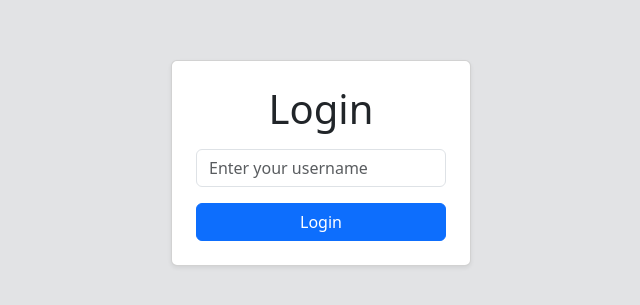
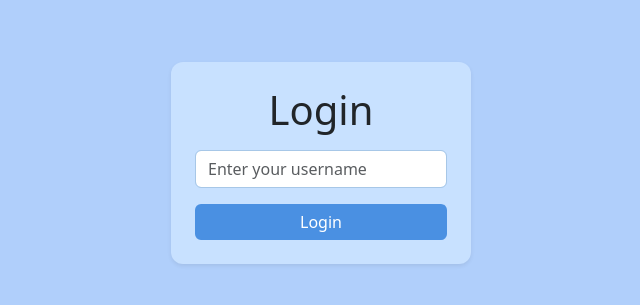
Before and after one commit to Nyheim99/WASAText, a Vue app in the folder webui/: page /#/login in a window 1280 px wide. Shown: the part 237-542 px from the top of the page, without its empty margins (319-959 px from the left). Built offline with nearby package versions, Linux system fonts and the light colour scheme.

Commit message:
Started fixing color scheme

```diff
--- a/webui/index.html
+++ b/webui/index.html
@@ -9,7 +9,7 @@
 		<link rel="stylesheet" href="https://cdn.jsdelivr.net/npm/bootstrap-icons/font/bootstrap-icons.css"/>
 	</head>
 	<body>
-		<div class="h-100 bg-secondary-subtle" id="app"></div>
+		<div class="h-100" style="background-color: #B0CFFB;" id="app"></div>
 
 		<script src="/bootstrap/js/bootstrap.bundle.js"></script>
 		<script type="module" src="/src/main.js"></script>
--- a/webui/src/components/Conversation.vue
+++ b/webui/src/components/Conversation.vue
@@ -351,7 +351,6 @@ export default {
 				emit("message-sent", props.conversation.conversation_id);
 
 				scrollToBottom();
-
 			} catch (error) {
 				console.error(
 					"Failed to send message:",
@@ -724,10 +723,11 @@ export default {
 </script>
 
 <template>
-	<div class="bg-white d-flex flex-column shadow-sm rounded h-100">
-		<div
-			class="d-flex align-items-center p-3 justify-content-between"
-		>
+	<div
+		class="d-flex flex-column shadow-sm rounded h-100"
+		style="background-color: #C8E1FF"
+	>
+		<div class="d-flex align-items-center p-3 justify-content-between">
 			<div class="d-flex align-items-center">
 				<img
 					:src="conversationPhoto()"
@@ -740,7 +740,10 @@ export default {
 				</h5>
 			</div>
 
-			<div v-if="conversation.conversation_type == 'group'" class="dropdown ms-2">
+			<div
+				v-if="conversation.conversation_type == 'group'"
+				class="dropdown ms-2"
+			>
 				<button
 					class="btn btn-light p-1 d-flex align-items-center justify-content-center rounded-circle"
 					type="button"
@@ -749,7 +752,11 @@ export default {
 					aria-expanded="false"
 					data-bs-placement="top"
 					title="Group Actions"
-					style="width: 36px; height: 36px; box-shadow: 0 2px 4px rgba(0, 0, 0, 0.1);"
+					style="
+						width: 36px;
+						height: 36px;
+						box-shadow: 0 2px 4px rgba(0, 0, 0, 0.1);
+					"
 				>
 					<i class="bi bi-three-dots fs-4"></i>
 				</button>
@@ -1215,7 +1222,11 @@ export default {
 						@keyup.enter="handleEnterPress"
 					/>
 				</div>
-				<button class="btn btn-primary ms-2" @click="sendMessage" title="Send Message">
+				<button
+					class="btn btn-primary ms-2"
+					@click="sendMessage"
+					title="Send Message"
+				>
 					<i class="bi bi-send"></i>
 				</button>
 			</div>
--- a/webui/src/components/ConversationList.vue
+++ b/webui/src/components/ConversationList.vue
@@ -352,19 +352,27 @@ export default {
 
 <template>
 	<div
-		class="rounded shadow-sm bg-white p-1 d-flex flex-column h-100"
-		style="width: 300px"
+		class="rounded shadow-sm p-1 d-flex flex-column h-100"
+		style="width: 300px; background-color: #C8E1FF"
 	>
 		<div class="container row w-100 m-0 p-0">
 			<div class="d-flex justify-content-between align-items-center p-1">
 				<h5 class="mb-0"><b>Conversations</b></h5>
 				<button
-					class="btn btn-light rounded-circle d-flex align-items-center justify-content-center"
+					class="btn rounded-circle d-flex align-items-center justify-content-center"
 					type="button"
 					data-bs-toggle="modal"
 					data-bs-target="#newConversationModal"
 					title="New Conversation"
-					style="width: 24px; height: 24px"
+					style="
+						width: 24px;
+						height: 24px;
+						background-color: #dfecff;
+						color: #2c3e50;
+						border: none;
+					"
+					onmouseover="this.style.backgroundColor='#B0CFFB';"
+					onmouseout="this.style.backgroundColor='#DFECFF';"
 				>
 					<i class="bi bi-pencil-square"></i>
 				</button>
@@ -407,7 +415,7 @@ export default {
 						)
 					"
 					alt="Avatar"
-					class="rounded-circle me-2"
+					class="rounded-circle me-2 bg-white"
 					style="width: 40px; height: 40px; object-fit: cover"
 				/>
 
@@ -624,7 +632,8 @@ export default {
 							/>
 							<div v-if="groupName">
 								<div class="mb-2">
-									<strong>Step 3 (optional):</strong> Upload Group Photo
+									<strong>Step 3 (optional):</strong> Upload
+									Group Photo
 								</div>
 								<input
 									type="file"
@@ -636,7 +645,8 @@ export default {
 								/>
 
 								<div class="mb-2">
-									<strong>Step 4:</strong> Select Group Members
+									<strong>Step 4:</strong> Select Group
+									Members
 								</div>
 
 								<div class="dropdown">
@@ -723,7 +733,8 @@ export default {
 								</div>
 
 								<div class="my-2">
-									<strong>Step 5:</strong> Write the first message!
+									<strong>Step 5:</strong> Write the first
+									message!
 								</div>
 
 								<textarea
--- a/webui/src/views/LoginView.vue
+++ b/webui/src/views/LoginView.vue
@@ -24,8 +24,15 @@ const handleLogin = async () => {
 </script>
 
 <template>
-  <div class="d-flex justify-content-center align-items-center vh-100 bg-transparent">
-    <div class="card p-4 shadow-sm" style="max-width: 300px;">
+	<div class="d-flex justify-content-center align-items-center vh-100">
+		<div
+			class="p-4 shadow-sm"
+			style="
+				max-width: 300px;
+				background-color: #C8E1FF;
+				border-radius: 12px;
+			"
+		>
 			<h1 class="text-center mb-3">Login</h1>
 
 			<input
@@ -33,9 +40,23 @@ const handleLogin = async () => {
 				v-model="username"
 				placeholder="Enter your username"
 				class="form-control mb-3"
+				style="border: 1px solid #A7C7E7; background-color: #ffffff"
 			/>
 
-      <button @click="handleLogin" class="btn btn-primary w-100">Login</button>
+			<button
+				@click="handleLogin"
+				class="btn w-100"
+				style="
+					background-color: #4a90e2;
+					color: white;
+					border: none;
+					transition: background-color 0.2s ease;
+				"
+				onmouseover="this.style.backgroundColor='#357ABD';"
+				onmouseout="this.style.backgroundColor='#4A90E2';"
+			>
+				Login
+			</button>
 		</div>
 	</div>
 </template>
```
Lines whose indentation alone changed are shown as unchanged.
